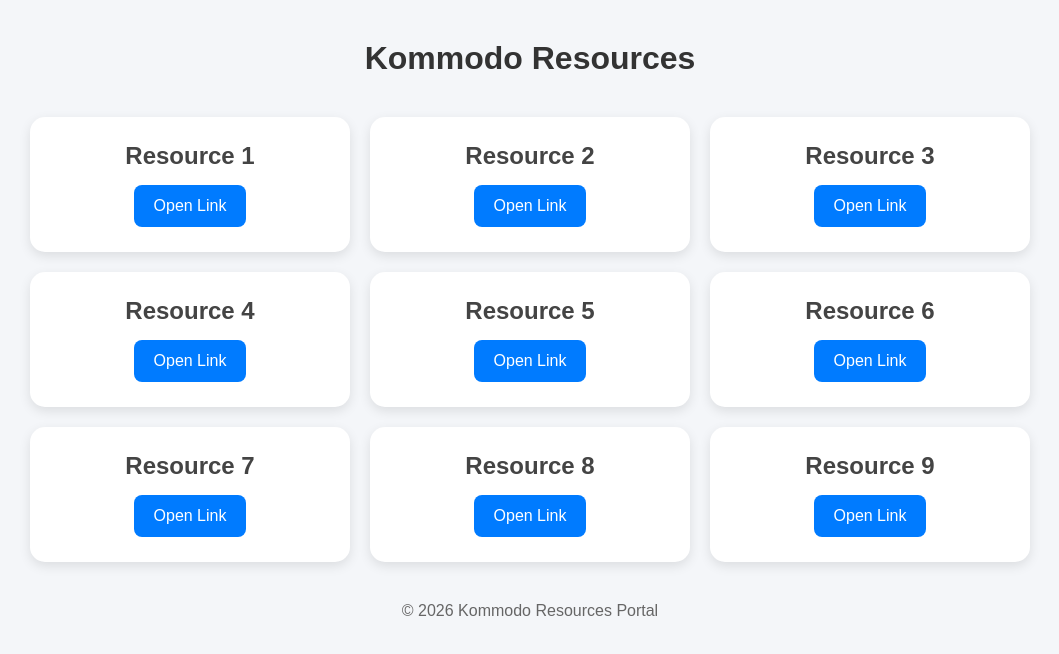
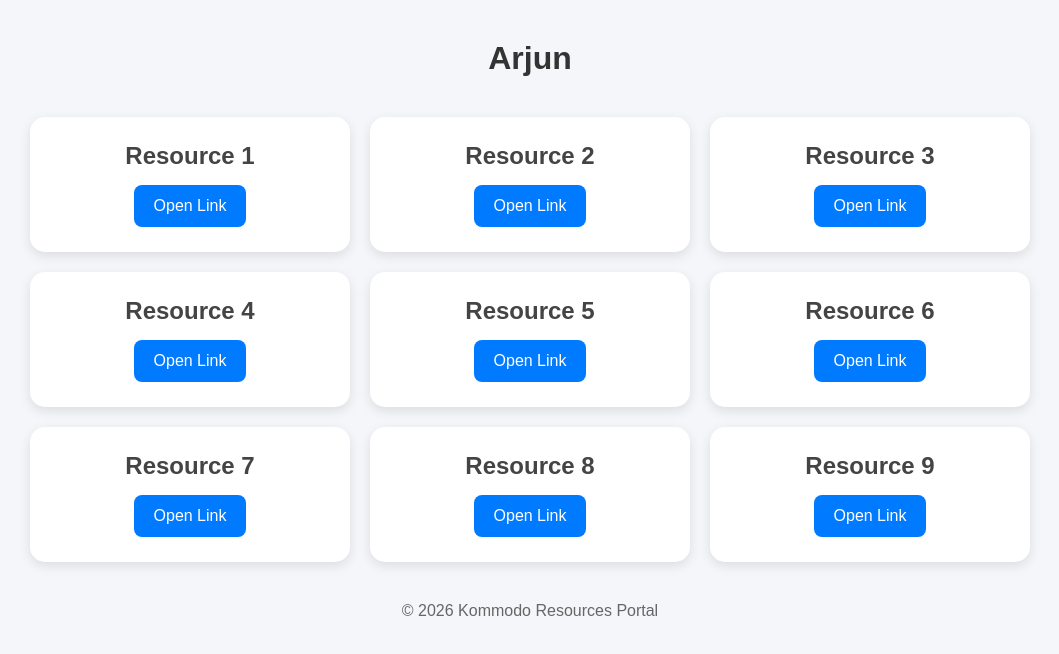
Before and after one commit to Arjuna-25/url, a plain HTML site: page index.html in a window 1280 px wide. Shown: the whole page, without its empty margins (110-1169 px from the left). Drawn offline with Linux system fonts and the light colour scheme.

Commit message:
Update index.html

```diff
--- a/index.html
+++ b/index.html
@@ -80,7 +80,7 @@
 
 <div class="container">
 
-    <h1>Kommodo Resources</h1>
+    <h1>Arjun</h1>
 
     <div class="links-grid">
 
```
